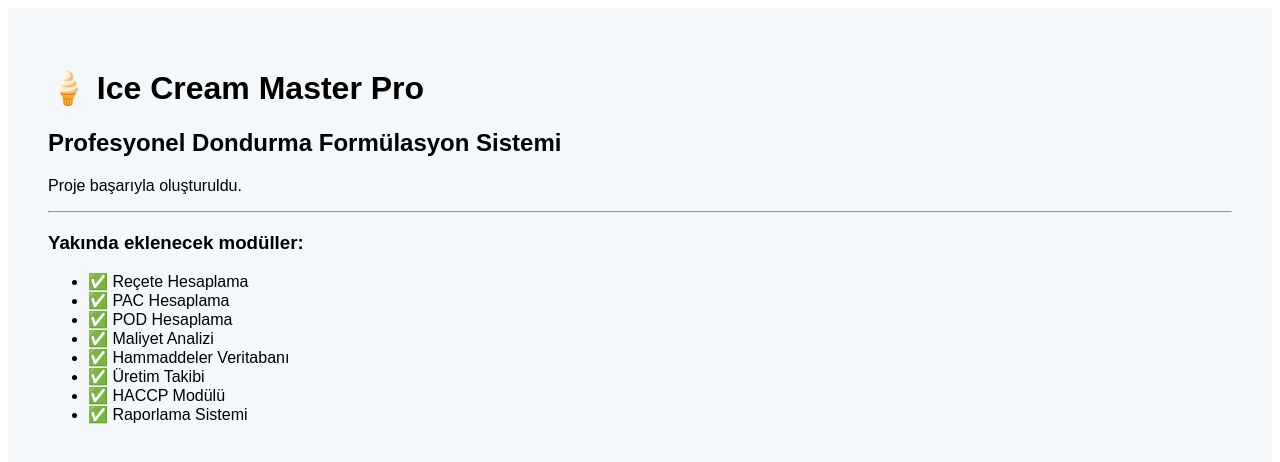
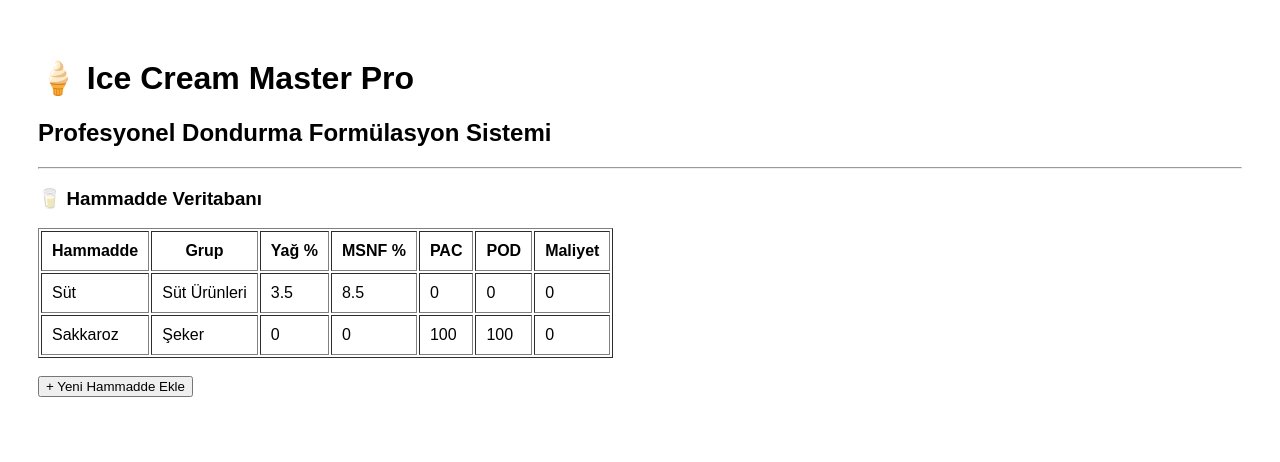
Before and after one commit to saadet0125-0125/Ice-Cream-Master-Pro, a Next.js app: page / in a window 1280 px wide. Shown: the top 462 px of the page. Built offline with nearby package versions, Linux system fonts and the light colour scheme.

Commit message:
Update page.tsx

```diff
--- a/app/page.tsx
+++ b/app/page.tsx
@@ -1,33 +1,71 @@
-export default function HomePage() {
+"use client";
+
+import { useState } from "react";
+
+export default function Home() {
+  const [materials, setMaterials] = useState([
+    {
+      name: "Süt",
+      group: "Süt Ürünleri",
+      fat: "3.5",
+      msnf: "8.5",
+      pac: "0",
+      pod: "0",
+      cost: "0",
+    },
+    {
+      name: "Sakkaroz",
+      group: "Şeker",
+      fat: "0",
+      msnf: "0",
+      pac: "100",
+      pod: "100",
+      cost: "0",
+    },
+  ]);
+
   return (
-    <main
-      style={{
-        fontFamily: "Arial, sans-serif",
-        padding: "40px",
-        background: "#f4f8fb",
-        minHeight: "100vh",
-      }}
-    >
+    <main style={{ padding: 30, fontFamily: "Arial" }}>
       <h1>🍦 Ice Cream Master Pro</h1>
-
       <h2>Profesyonel Dondurma Formülasyon Sistemi</h2>
-
-      <p>Proje başarıyla oluşturuldu.</p>
 
       <hr />
 
-      <h3>Yakında eklenecek modüller:</h3>
+      <h3>🥛 Hammadde Veritabanı</h3>
 
-      <ul>
-        <li>✅ Reçete Hesaplama</li>
-        <li>✅ PAC Hesaplama</li>
-        <li>✅ POD Hesaplama</li>
-        <li>✅ Maliyet Analizi</li>
-        <li>✅ Hammaddeler Veritabanı</li>
-        <li>✅ Üretim Takibi</li>
-        <li>✅ HACCP Modülü</li>
-        <li>✅ Raporlama Sistemi</li>
-      </ul>
+      <table border={1} cellPadding={10}>
+        <thead>
+          <tr>
+            <th>Hammadde</th>
+            <th>Grup</th>
+            <th>Yağ %</th>
+            <th>MSNF %</th>
+            <th>PAC</th>
+            <th>POD</th>
+            <th>Maliyet</th>
+          </tr>
+        </thead>
+
+        <tbody>
+          {materials.map((item, index) => (
+            <tr key={index}>
+              <td>{item.name}</td>
+              <td>{item.group}</td>
+              <td>{item.fat}</td>
+              <td>{item.msnf}</td>
+              <td>{item.pac}</td>
+              <td>{item.pod}</td>
+              <td>{item.cost}</td>
+            </tr>
+          ))}
+        </tbody>
+      </table>
+
+      <br />
+
+      <button>
+        + Yeni Hammadde Ekle
+      </button>
     </main>
   );
 }
```
